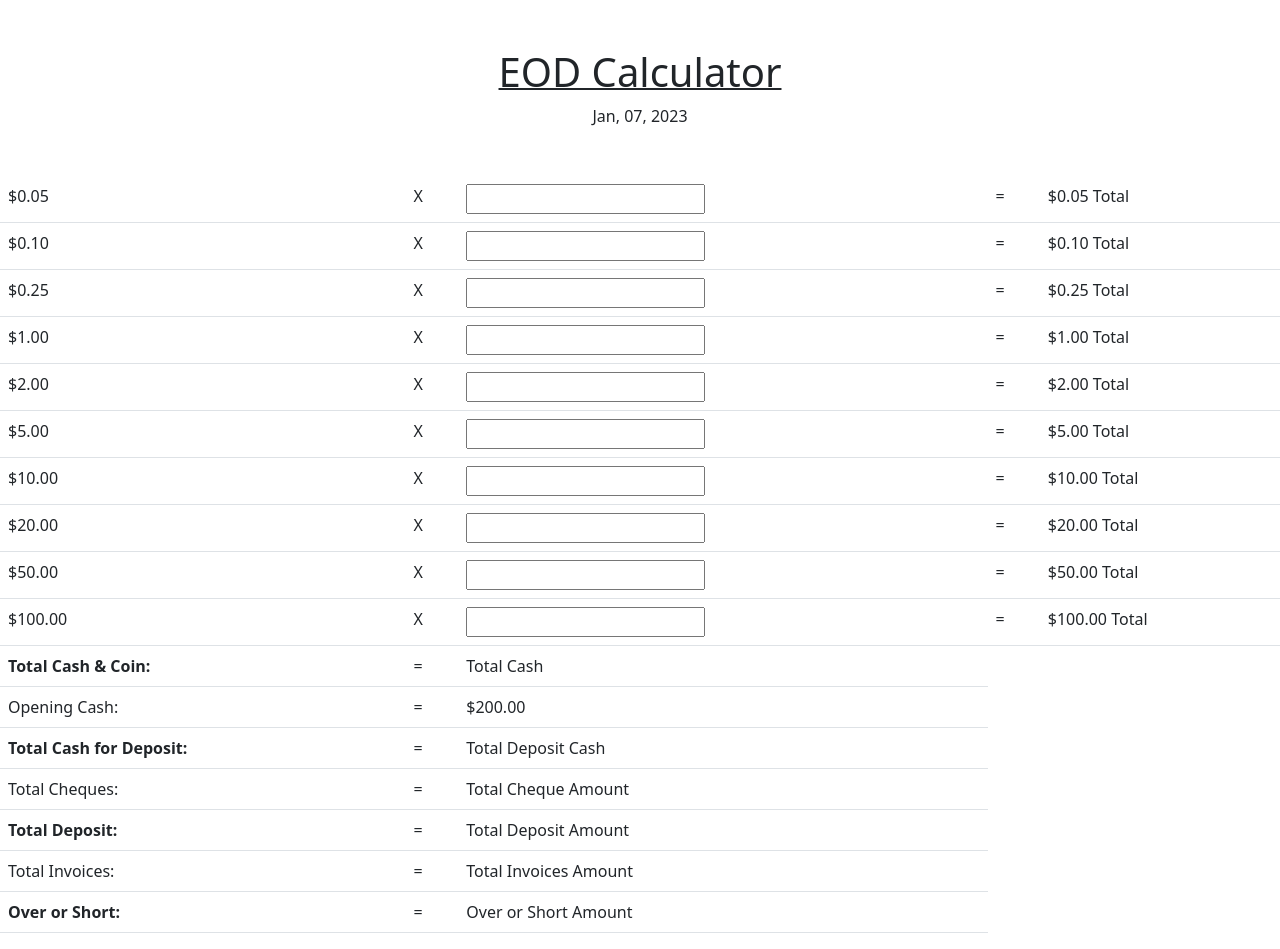
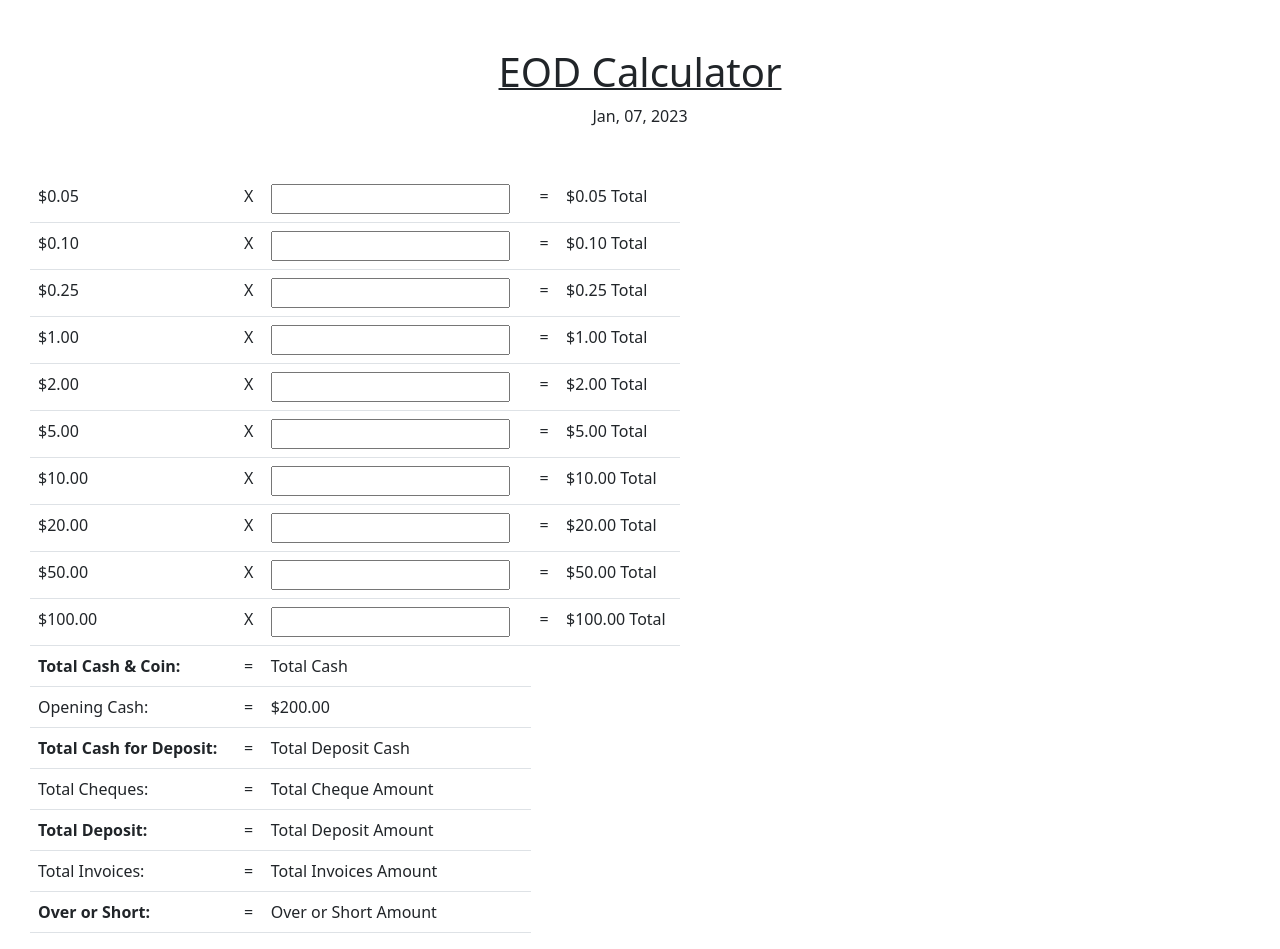
Before and after one commit to threnody5/end-of-day-calculator-react, a React (Create React App) app: page / in a window 1280 px wide. Built offline with nearby package versions, Linux system fonts and the light colour scheme.

Commit message:
increase width of body to 650px

```diff
--- a/src/components/Body/Body.css
+++ b/src/components/Body/Body.css
@@ -0,0 +1,7 @@
+.body-container {
+    margin-left: 30px;
+}
+
+.table-container {
+    width: 650px;
+}
```
